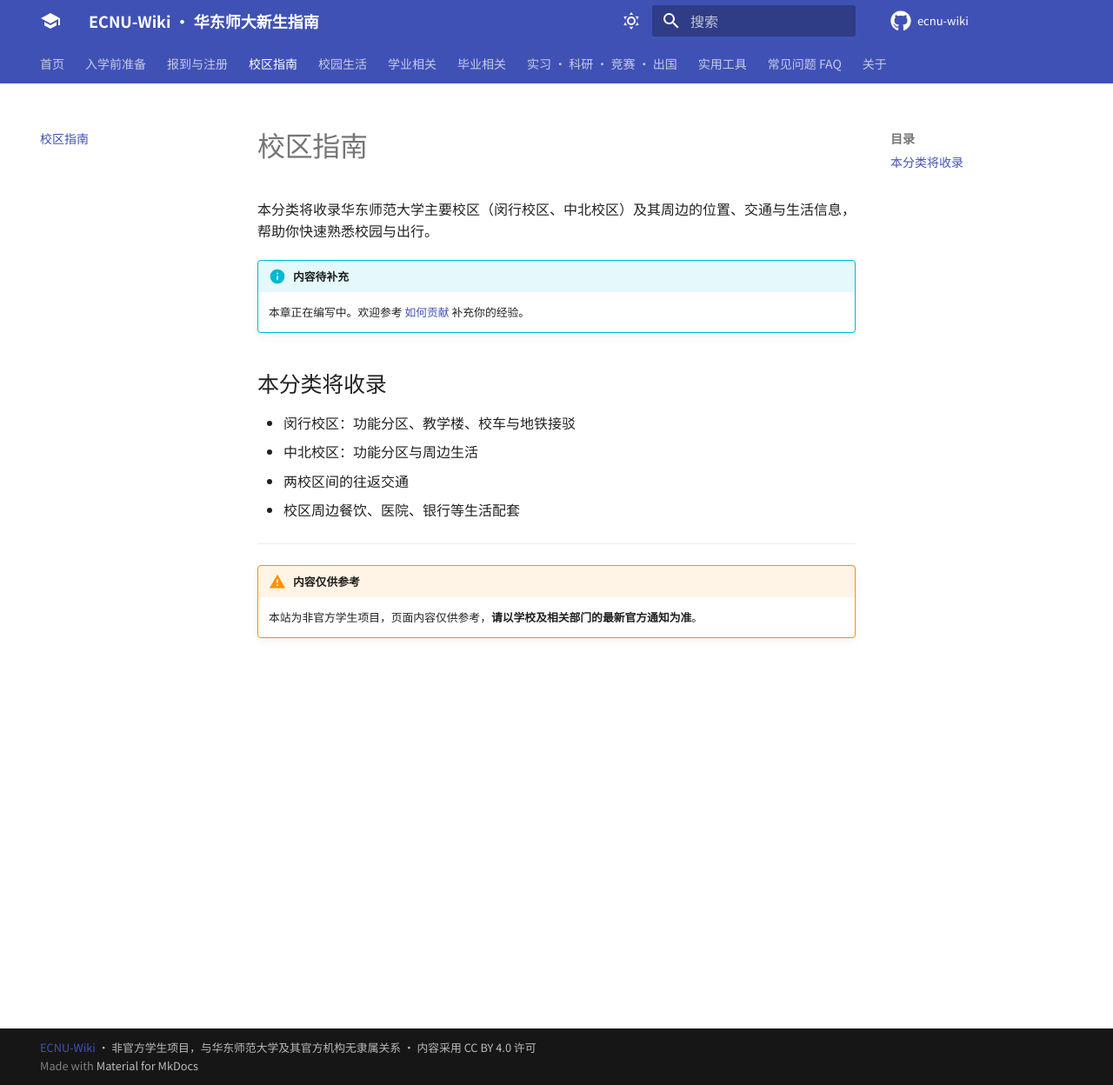
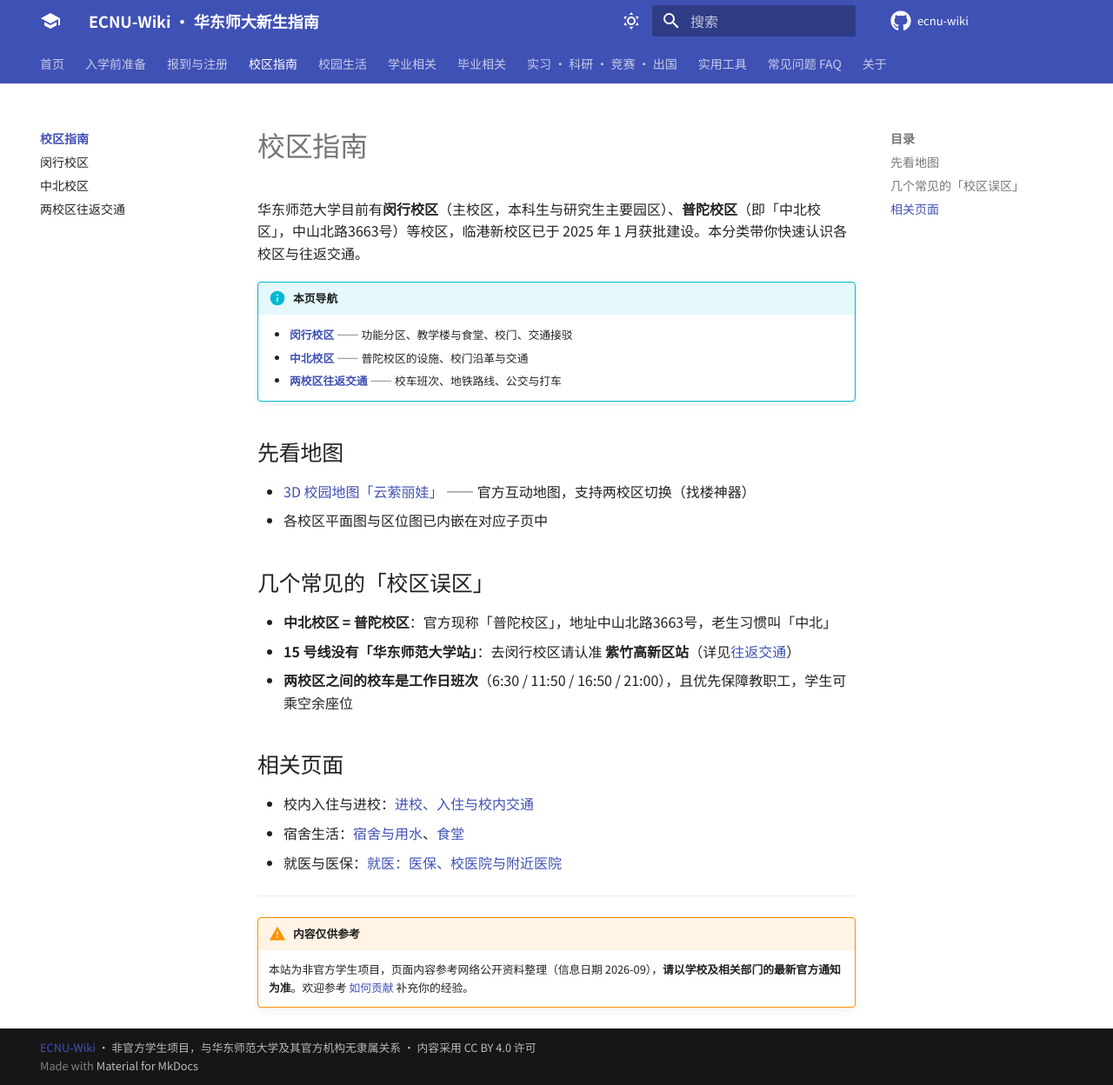
Before and after one commit to ECNU-minus/ecnu-wiki, an MkDocs documentation site: the page built from docs/campuses/index.md, in a window 1280 px wide and 1248 px high. Shown: the whole window at 87% size. Built offline with MkDocs 1.6.1 and Material for MkDocs 9.7.7, drawn with Linux system fonts in a browser that asks for light colours; comment, search, counter and statistics services are not loaded.

Commit message:
feat(campuses): 补充校区指南——闵行/中北/往返交通三个页面与地图素材
- 新增闵行校区、中北校区、两校区往返交通三个页面，重写栏目导览页
- 内容依据官网公开信息与官方《2026新学期后勤服务指南》(2026-09-03) 整理，
  全部标注信息日期与「以官方最新通知为准」
- 新增地图素材：官网平面图×2（2018 版，标注来源年份）+ OSM 区位图×2（ODbL 署名）
- 启用 git-revision-date-localized 插件，每页底部显示最后更新时间
- 纠错点：15 号线现无「华东师范大学站」，闵行校区对应站为紫竹高新区站

```diff
--- a/docs/campuses/index.md
+++ b/docs/campuses/index.md
@@ -4,21 +4,33 @@ title: 校区指南
 
 # 校区指南
 
-本分类将收录华东师范大学主要校区（闵行校区、中北校区）及其周边的位置、交通与生活信息，帮助你快速熟悉校园与出行。
+华东师范大学目前有**闵行校区**（主校区，本科生与研究生主要园区）、**普陀校区**（即「中北校区」，中山北路3663号）等校区，临港新校区已于 2025 年 1 月获批建设。本分类带你快速认识各校区与往返交通。
 
-!!! info "内容待补充"
+!!! info "本页导航"
 
-    本章正在编写中。欢迎参考 [如何贡献](../contribute.md) 补充你的经验。
+    - [**闵行校区**](minhang.md) —— 功能分区、教学楼与食堂、校门、交通接驳
+    - [**中北校区**](zhongbei.md) —— 普陀校区的设施、校门沿革与交通
+    - [**两校区往返交通**](transport.md) —— 校车班次、地铁路线、公交与打车
 
-## 本分类将收录
+## 先看地图
 
-- 闵行校区：功能分区、教学楼、校车与地铁接驳
-- 中北校区：功能分区与周边生活
-- 两校区间的往返交通
-- 校区周边餐饮、医院、银行等生活配套
+- [3D 校园地图「云萦丽娃」](https://3dmap.ecnu.edu.cn/) —— 官方互动地图，支持两校区切换（找楼神器）
+- 各校区平面图与区位图已内嵌在对应子页中
+
+## 几个常见的「校区误区」
+
+- **中北校区 = 普陀校区**：官方现称「普陀校区」，地址中山北路3663号，老生习惯叫「中北」
+- **15 号线没有「华东师范大学站」**：去闵行校区请认准 **紫竹高新区站**（详见[往返交通](transport.md)）
+- **两校区之间的校车是工作日班次**（6:30 / 11:50 / 16:50 / 21:00），且优先保障教职工，学生可乘空余座位
+
+## 相关页面
+
+- 校内入住与进校：[进校、入住与校内交通](../registration/move-in.md)
+- 宿舍生活：[宿舍与用水](../campus-life/dorm.md)、[食堂](../campus-life/food.md)
+- 就医与医保：[就医：医保、校医院与附近医院](../campus-life/medical.md)
 
 ---
 
 !!! warning "内容仅供参考"
 
-    本站为非官方学生项目，页面内容仅供参考，**请以学校及相关部门的最新官方通知为准**。
+    本站为非官方学生项目，页面内容参考网络公开资料整理（信息日期 2026-09），**请以学校及相关部门的最新官方通知为准**。欢迎参考 [如何贡献](../contribute.md) 补充你的经验。
--- a/mkdocs.yml
+++ b/mkdocs.yml
@@ -69,7 +69,11 @@ nav:
   - 报到与注册:
       - 报到与注册: registration/index.md
       - 进校、入住与校内交通: registration/move-in.md
-  - 校区指南: campuses/index.md
+  - 校区指南:
+      - 校区指南: campuses/index.md
+      - 闵行校区: campuses/minhang.md
+      - 中北校区: campuses/zhongbei.md
+      - 两校区往返交通: campuses/transport.md
   - 校园生活:
       - 校园生活: campus-life/index.md
       - 宿舍与用水: campus-life/dorm.md
@@ -134,6 +138,12 @@ plugins:
         - zh
         - en
       separator: '[\s\u200b\-_,:!=\[\]()"`/]+|\.(?!\d)|&[lg]t;'
+  # 页面底部「最后更新」时间：取每文件最后一次 git commit 日期
+  - git-revision-date-localized:
+      enable_creation_date: false
+      type: date
+      fallback_to_build_date: true   # 未提交的新页面回退为构建日期
+      timezone: Asia/Shanghai
 
 # ---- 版权 / 非官方说明 ----
 copyright: >-
--- a/requirements.txt
+++ b/requirements.txt
@@ -2,3 +2,4 @@
 # 安装：pip install -r requirements.txt
 mkdocs>=1.6
 mkdocs-material>=9.5
+mkdocs-git-revision-date-localized-plugin>=1.4
```
Also changed, not shown: docs/campuses/minhang.md (added, +171 -0 lines), docs/campuses/transport.md (added, +127 -0 lines), docs/campuses/zhongbei.md (added, +153 -0 lines), docs/assets/campuses/minhang-map-2018.jpg (added), docs/assets/campuses/minhang-osm.jpg (added), docs/assets/campuses/zhongbei-map-2018.jpg (added), docs/assets/campuses/zhongbei-osm.jpg (added).
